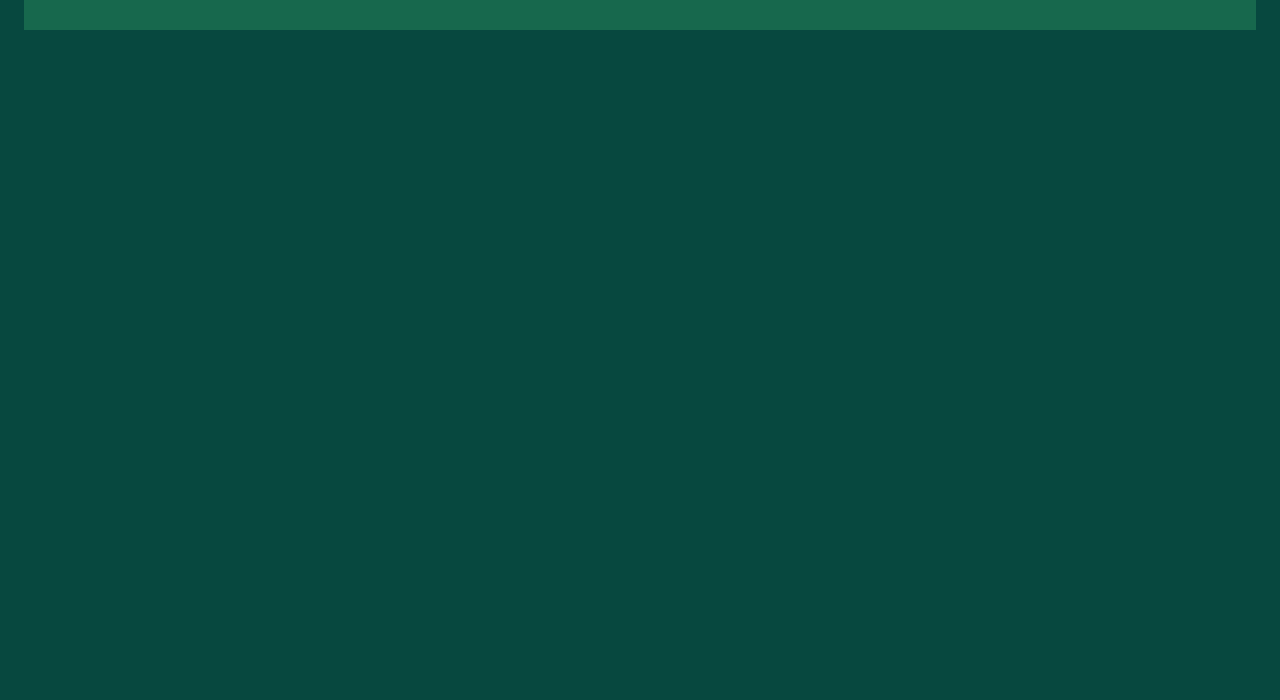
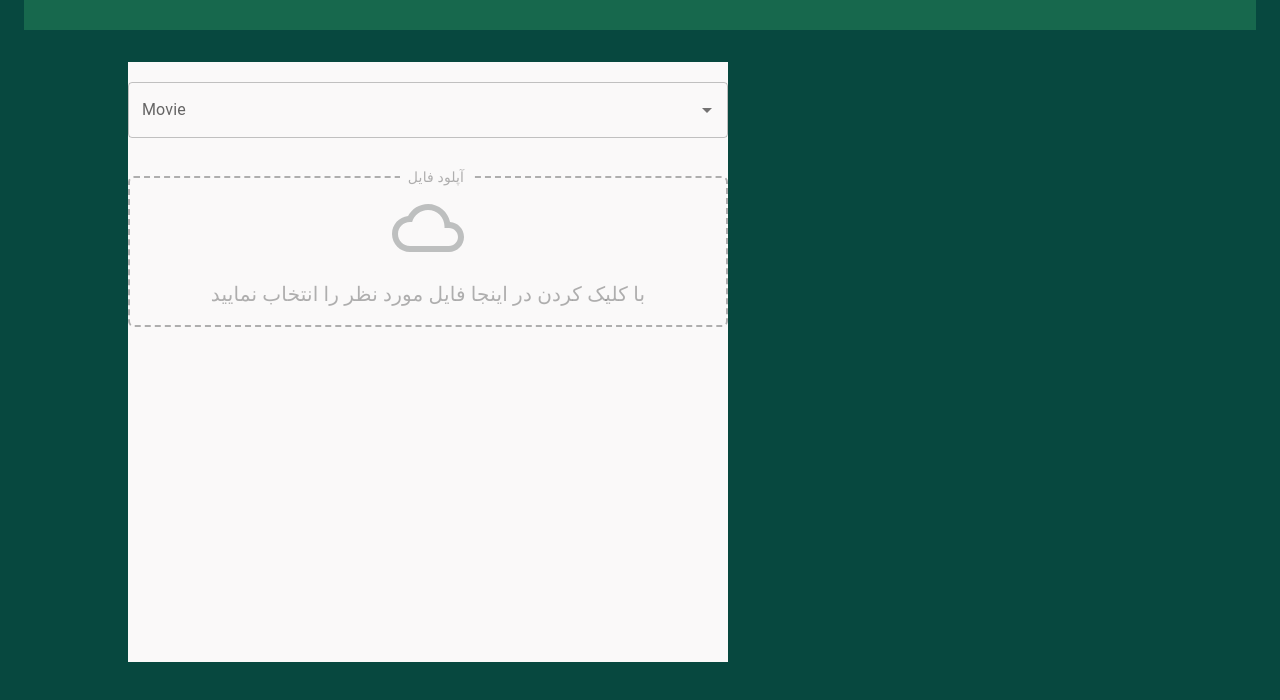
Before and after one commit to Firouzzadeh99/movidb, a React (Create React App) app: page /ui in a window 1280 px wide. Before the commit this address had no page. Shown: the top 700 px of the page. Built offline with nearby package versions, Linux system fonts and the light colour scheme.

Commit message:
uiuploader add

```diff
--- a/src/components/Movies.jsx
+++ b/src/components/Movies.jsx
@@ -15,8 +15,7 @@ const Movies = () => {
   let pageNumber
   params.page ? pageNumber = Number(params.page.split("=")[1]) : pageNumber = 1
   useEffect(() => {
-    console.log(pageNumber)
-    getAllMovies(pageNumber)
+     getAllMovies(pageNumber)
       .then(response => {
         setMovies(response[0])
         setGenres(response[1].genres)
--- /dev/null
+++ b/src/components/UIUploader/FileUploader.jsx
@@ -0,0 +1,80 @@
+import React , {useRef,useState} from 'react'
+import { Box, Typography } from '@mui/material';
+import CloudQueueIcon from '@mui/icons-material/CloudQueue';
+
+const FileUploader = (
+    {
+        isdisable,
+        textDifaultFile = "با کلیک کردن در اینجا فایل مورد نظر را انتخاب نمایید",
+        getFiles,
+         width
+    }
+) => {
+    const inputRef = useRef()
+     const handelClick=(e)=>{
+        if(!isdisable){
+            alert('نوع سند را انتخاب کنید')
+            return
+        }else{
+            inputRef.current.click()
+         }
+     }
+     const handlerChangeFile =(e)=>{
+        const sizeInMB = (e.target.files[0].size / (1024*1024)).toFixed(2);
+        if(sizeInMB > 20){
+            alert('حجم فایل باید کمتر از ۲۰ مگابایت باشد ')
+            return
+        }
+        getFiles(e.target.files[0])
+         inputRef.current.value = ''
+     }
+    return (
+        <Box
+        className="box-uploader"
+         onClick={handelClick}
+         sx={isdisable ? { textAlign: "center", my: 4,cursor:"pointer"} : {my: 4,cursor:"auto",opacity: [0.9, 0.8, 0.5]} }>
+        <Typography
+        component={"fieldset"}
+        color={"text.secondary"}
+        sx={{
+          px: "12px",
+          width: `${width}px`,
+          pb: "8px",
+          border: "2px dashed",
+          borderColor: "text.secondary",
+          borderRadius: "6px",
+          textAlign: "center",
+        }}
+        >
+        <Typography
+          component={"legend"}
+          sx={{
+              all: "unset",
+              fontSize: "14px",
+              lineHeight: 1,
+              px: "8px",
+              marginInlineStart: 1,
+            }}
+            >
+            آپلود فایل
+              </Typography>
+            <Box sx={{ my:1}}>
+                <CloudQueueIcon sx={{ fontSize: "72px",color:"#5e6464c4" }} />
+                <Typography color={"text.secondary"} sx={{ my: 1, fontSize: "20px" }}>{textDifaultFile}</Typography>
+           </Box>
+             </Typography>
+             <input
+          ref={inputRef}
+          type="file"
+          id="upload-file"
+          placeholder="upload file"
+          onChange={handlerChangeFile}
+          style={{
+            display: "none",
+          }}
+        />
+        </Box>
+
+    )
+}
+export default FileUploader;
--- /dev/null
+++ b/src/components/UIUploader/ProgressUpload.jsx
@@ -0,0 +1,38 @@
+import * as React from 'react';
+import LinearProgress, { LinearProgressProps } from '@mui/material/LinearProgress';
+import Typography from '@mui/material/Typography';
+import Box from '@mui/material/Box';
+
+function LinearProgressWithLabel(props) {
+  return (
+    <Box sx={{ display: 'flex', alignItems: 'center' }}>
+      <Box sx={{ width: '100%', mr: 1 }}>
+        <LinearProgress variant="determinate" {...props} />
+      </Box>
+      <Box sx={{ minWidth: 35 }}>
+        <Typography variant="body2" color="text.secondary">{`${Math.round(
+          props.value,
+        )}%`}</Typography>
+      </Box>
+    </Box>
+  );
+}
+
+export default function ProgressUpload() {
+  const [progress, setProgress] = React.useState(10);
+
+  React.useEffect(() => {
+    const timer = setInterval(() => {
+      setProgress((prevProgress) => (prevProgress >= 100 ? 10 : prevProgress + 10));
+    }, 800);
+    return () => {
+      clearInterval(timer);
+    };
+  }, []);
+
+  return (
+    <Box sx={{ width: '100%' }}>
+      <LinearProgressWithLabel value={progress} />
+    </Box>
+  );
+}
--- /dev/null
+++ b/src/components/UIUploader/UploaderTable/Table.jsx
@@ -0,0 +1,39 @@
+import React from 'react'
+import { Box } from '@mui/material'
+
+ const Table = ({
+    files,
+    status,
+    setFiles,
+    width
+ }) => {
+    const removeFile = (fileId) => {
+        const filterFiles = files.filter(file => file.id !== fileId)
+        setFiles(filterFiles)
+    }
+  return (
+    <Box sx={{height:'210px',overflowY:'auto',width:width,boxShadow: "-3px 2px 17px -7px rgba(66, 68, 90, 1)",borderRadius:"8px",marginBottom:"30px"}}>
+                 <Box style={{display:'flex', background:'#ececec'}}>
+                    <span style={{flex:'1',margin: '3px 28px',width:'30px',display:'inline-block',padding:'3px'}}>حذف</span>
+                    <span style={{flex:'1',margin: '3px 28px',width:'30px',display:'inline-block',padding:'3px'}}>وضعیت</span>
+                    <span style={{flex:'1',margin: '3px 28px',width:'65px',display:'inline-block',padding:'3px'}}>نوع سند</span>
+                    <span style={{flex:'1',margin: '3px 28px',width:'30px',display:'inline-block',padding:'3px'}}>تعداد</span>
+                 </Box>
+                {
+                    status === 'unset' ||"error"  ? (
+                        <>
+                        {files.map((file, index) =>
+                            <ul key={file.id} style={{display:'flex',borderBottom:"2px solid #f0f0f0",height:'45px'}}>
+                                <li onClick={()=>removeFile(file.id)} style={{listStyle:'none',flex:'1',margin:'auto',cursor:'pointer'}}>*</li>
+                                <li style={{listStyle:'none',flex:'1',margin:'auto',cursor:'pointer',borderRadius: '18px',padding: '4px 0',color: 'rgb(247 99 99)',background:'#f1f0f0'}}>ارسال نشده</li>
+                                <li style={{listStyle:'none',flex:'1',margin:'auto',cursor:'pointer'}}>{file.dataType}</li>
+                                <li style={{listStyle:'none',flex:'1',margin:'auto',cursor:'pointer'}}> {++index}</li>
+                             </ul>
+                        )}
+                        </>
+                    ): ''
+                }
+         </Box>
+   )
+}
+export default Table;
--- /dev/null
+++ b/src/components/UIUploader/UploaderTable/index.jsx
@@ -0,0 +1,35 @@
+import React from 'react'
+import { Button } from '@mui/material'
+import Table from './Table'
+
+
+const Index = ({
+    status,
+    files,
+    setFiles,
+    setStatus,
+    setIsdisable,
+    width
+
+}) => {
+
+
+    const handelRemoveFiles =()=>{
+        setFiles([])
+    }
+    const sendFiles =()=>{
+        setStatus('pending')
+        setFiles([])
+        setIsdisable(false)
+     }
+    return (
+        <>
+        <Table files={files} status={status} width={width} setFiles={setFiles} />
+        <Button onClick={handelRemoveFiles}  variant="contained"color="error"  sx={{ mx:1}}>حذف اسناد</Button>
+        <Button onClick={sendFiles}  variant="contained" color="success" sx={{mx:1}}>
+            {status==='unset' && 'ارسال اسناد'}{ status === 'error' && 'ارسال مجدد'}
+        </Button>
+        </>
+    )
+}
+export default Index;
--- /dev/null
+++ b/src/components/UIUploader/index.jsx
@@ -0,0 +1,78 @@
+import React, { useState } from 'react'
+import { Autocomplete, Box, TextField ,Typography} from '@mui/material'
+
+import FileUploader from './FileUploader'
+import UploaderTable from './UploaderTable'
+import ProgressUpload from './ProgressUpload'
+import "./index.scss"
+const Index = ({
+  width = 600
+}) => {
+  const [isdisable, setIsdisable] = useState(false)
+  const [dataType, setDataType] = useState('')
+  const [files, setFiles] = useState([])
+  const [status, setStatus] = useState('unset')// unset , pending , error
+  const top100Films =[
+    'خرید',
+    'فروش',
+    'تجارت'
+  ]
+  const handelChange=(e)=>{
+    setDataType(e.target.outerText)
+    setIsdisable(true)
+  }
+  const getFiles = (file)=>{
+    if(!dataType){
+      alert('sanad')
+      return
+    }
+    const id = Date.now()
+    console.log(files)
+    setFiles([...files,{...file,dataType,id}])
+  }
+
+
+
+  return (
+    <Box className="ontainer" sx={{width:`${width}px`,textAlign: "center", my: 4,display: "flex",flexDirection: "column",alignItems: "center"}}>
+            <Box sx={{padding:"20px 20px"}}>
+
+             {
+               status === 'pending' ?
+               <>
+               <FileUploader width={width} isdisable={isdisable} getFiles={getFiles}  />
+              <Box
+               sx={{width:width,height:'80px',px:3,display:'flex',flexDirection:'column',justifyContent:'center',alignItem:'center',
+                boxShadow: "-3px 2px 17px -7px rgba(66, 68, 90, 1)",}}>
+                <ProgressUpload />
+                <Typography  color={"text.secondary"}> درحال ارسال</Typography>
+                </Box>
+                </>
+                :<>
+                 <Box>
+              <Autocomplete
+                disablePortal
+                onChange={handelChange}
+                id="combo-box-demo"
+                options={top100Films}
+                sx={{ width: 600 , margin:"auto"}}
+                renderInput={(params) => <TextField {...params} label="Movie" />}
+              />
+                  </Box>
+             <FileUploader width={width} isdisable={isdisable} getFiles={getFiles}  />
+                </>
+             }
+
+          </Box>
+          {
+            files.length ? (
+           <Box>
+            <UploaderTable width={width}  status={status}setIsdisable={setIsdisable} files={files} setFiles={setFiles} setStatus={setStatus} />
+          </Box>
+            ): ''
+          }
+     </Box>
+  )
+}
+
+export default Index;
--- /dev/null
+++ b/src/components/UIUploader/index.scss
@@ -0,0 +1,20 @@
+.ontainer{
+    width: 1000px;
+    height: 600px;
+    font-family: sans-serif;
+     background-color: rgb(250, 249, 249);
+}
+// .box-uploader{
+//     position: relative;
+//     ::before{
+//         content: '';
+//         position: absolute;
+//         width: 100%;
+//         height: 100%;
+//         border-radius: 6px;
+//         cursor: auto;
+//         top:0;
+//         left:0;
+//         background-color:  rgba(202, 202, 202, 0.3);
+//     }
+//  }
--- a/src/routes/routes.js
+++ b/src/routes/routes.js
@@ -1,9 +1,11 @@
 
 import Movies from "../components/Movies"
 import MovieDetails from "../components/MovieDetails"
-const routes = [
+import UIUploader from "../components/UIUploader"
+ const routes = [
     { path: '/', element:< Movies/>},
     { path: '/movie/:page', element:< Movies/>},
     { path: '/movieditail/:id', element:< MovieDetails/>},
+    { path: '/ui', element:< UIUploader/>},
   ]
 export default routes
```
